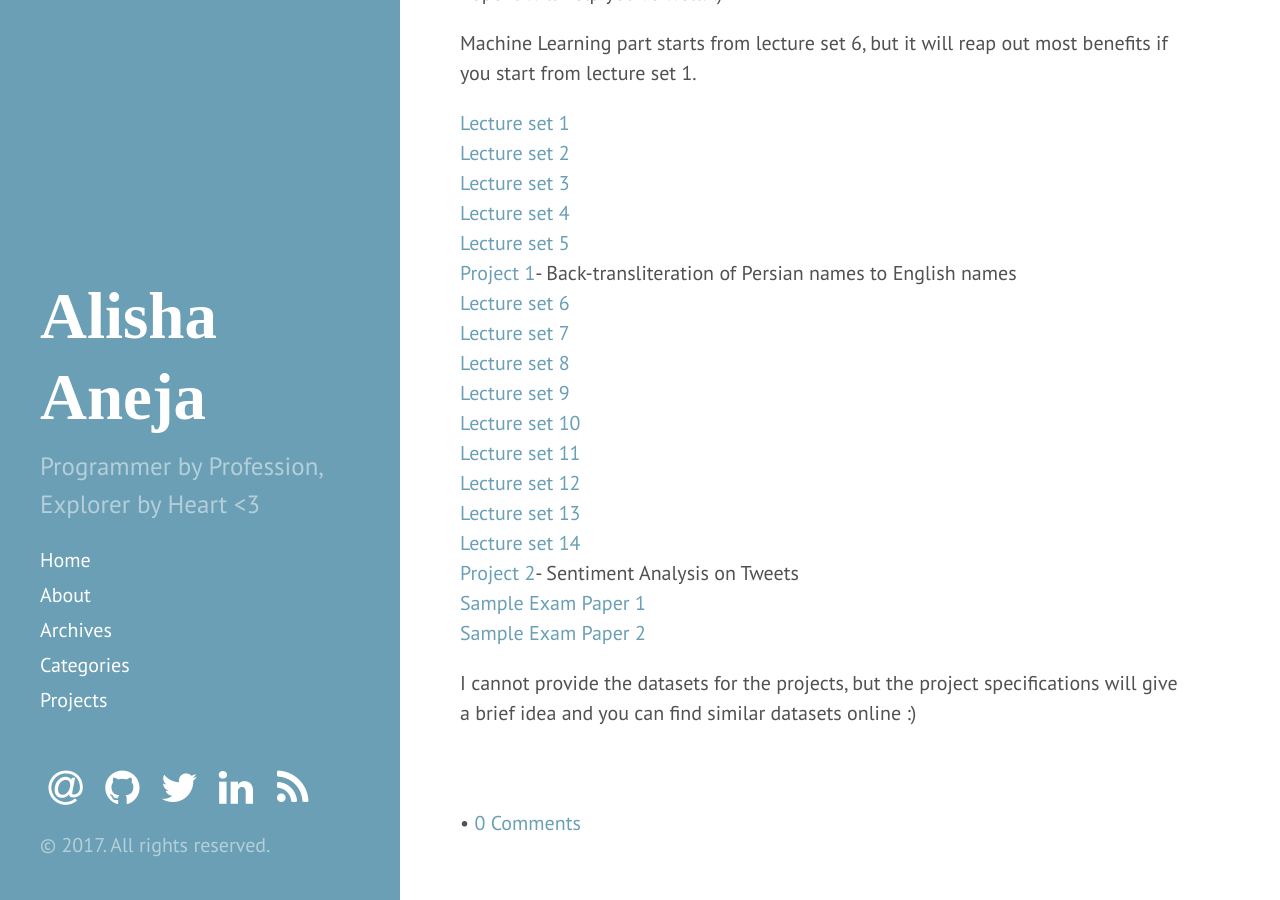
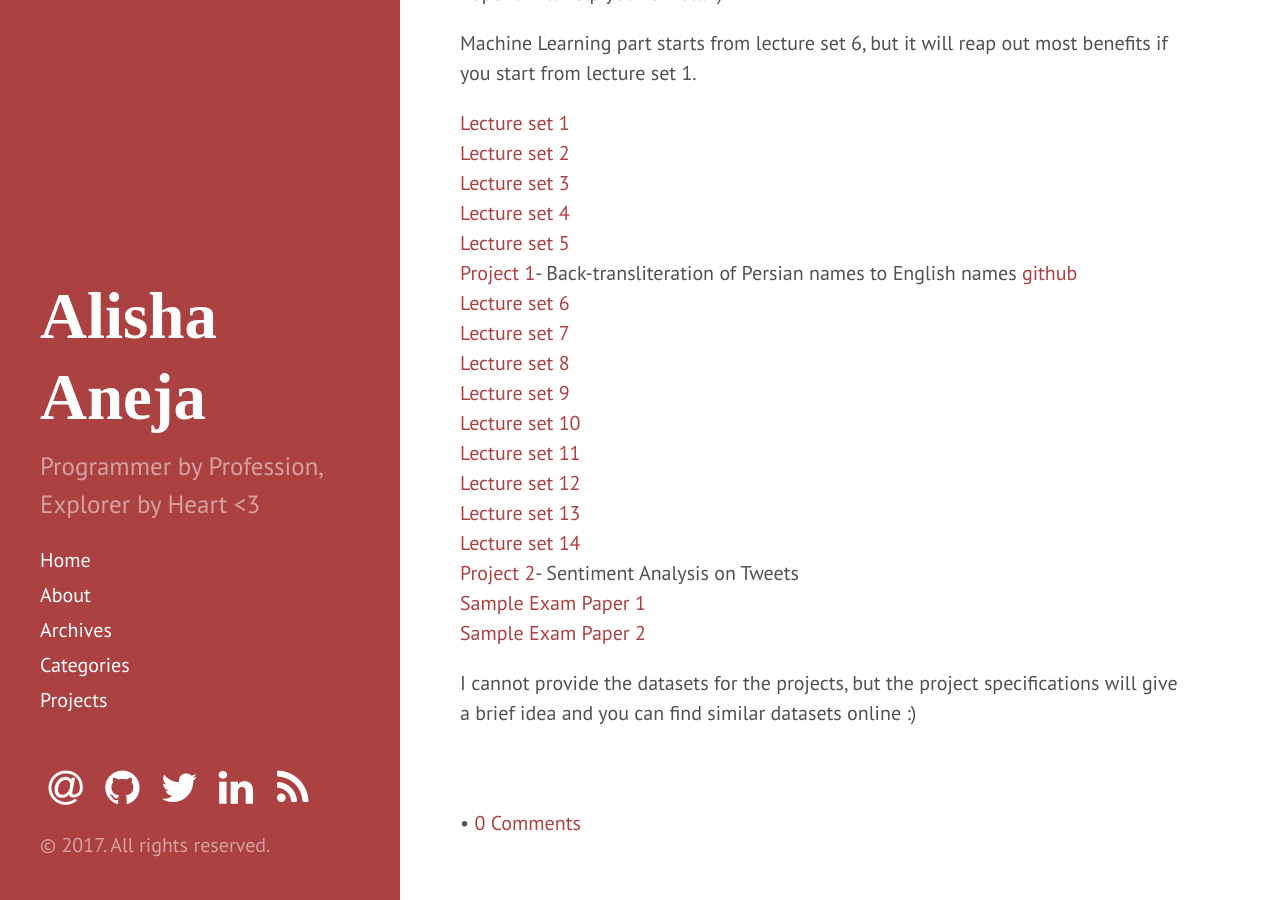
Before and after one commit to alisha17/alisha17.github.io, a Jekyll site: the page built from _posts/2017-11-20-pyladies.md, in a window 1280 px wide and 900 px high, scrolled down 632 px. Built offline with Jekyll 4.4.1, drawn with Linux system fonts in a browser that asks for light colours; nearby versions of some CDN libraries; Markdown is read by kramdown in place of the engine named in the settings; comment, search, counter and statistics services are not loaded.

Commit message:
Red theme and typo fix

```diff
--- a/_layouts/default.html
+++ b/_layouts/default.html
@@ -3,7 +3,7 @@
 
   {% include head.html %}
 
-  <body class="theme-base-0d">
+  <body class="theme-base-08">
 
     {% include sidebar.html %}
 
--- a/_posts/2017-11-20-pyladies.md
+++ b/_posts/2017-11-20-pyladies.md
@@ -23,7 +23,7 @@ Machine Learning part starts from lecture set 6, but it will reap out most benef
 [Lecture set 3]({{ site.url }}/assets/ktlectures/3.pdf)
 [Lecture set 4]({{ site.url }}/assets/ktlectures/4.pdf)
 [Lecture set 5]({{ site.url }}/assets/ktlectures/5.pdf)
-[Project 1]({{ site.url }}/assets/ktlectures/proj1.pdf)- Back-transliteration of Persian names to English names
+[Project 1]({{ site.url }}/assets/ktlectures/proj1.pdf)- Back-transliteration of Persian names to English names [github](https://github.com/alisha17/persian-to-english)
 [Lecture set 6]({{ site.url }}/assets/ktlectures/6.pdf)
 [Lecture set 7]({{ site.url }}/assets/ktlectures/7.pdf)
 [Lecture set 8]({{ site.url }}/assets/ktlectures/8.pdf)
```
